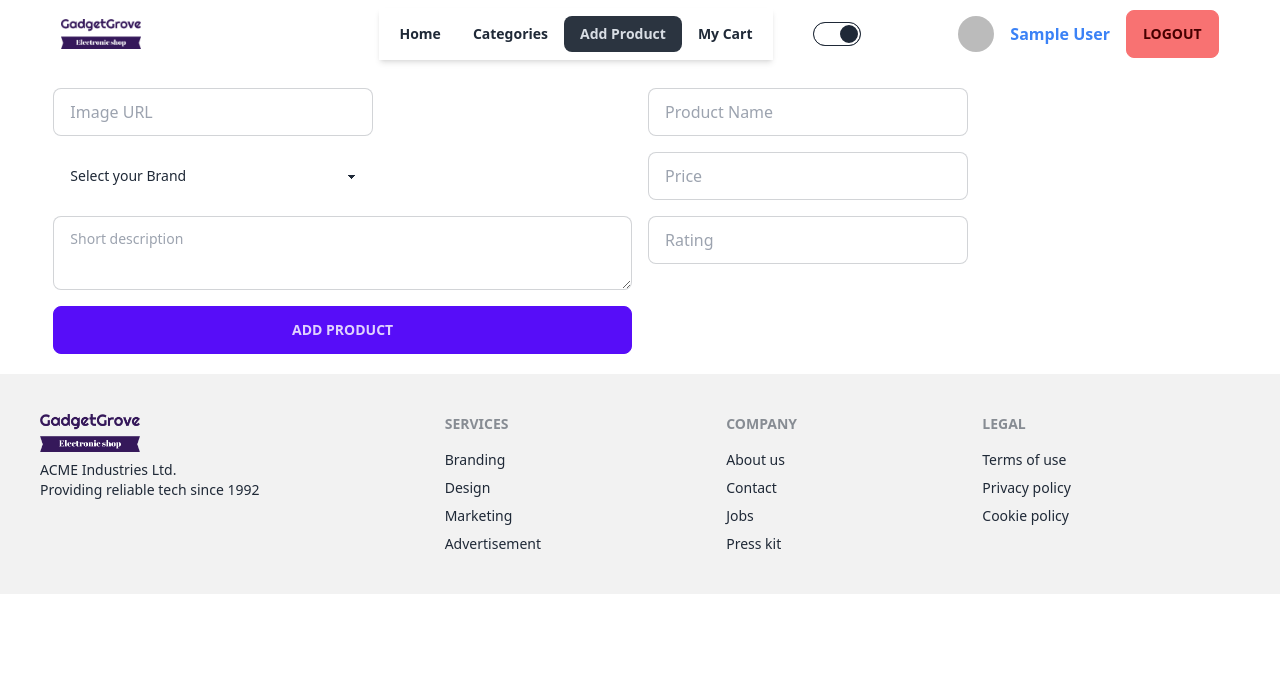
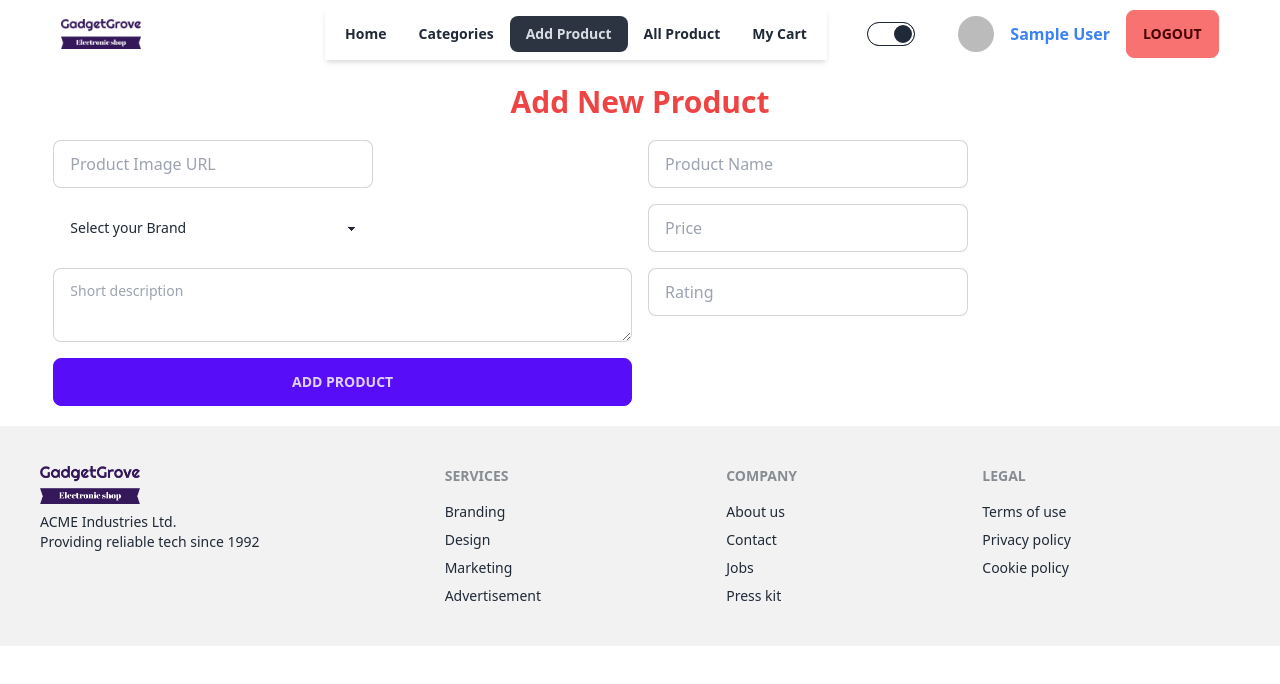
Before and after one commit to programmerfaruk/frontend, a React (Vite) app: page /addProduct in a window 1280 px wide. Shown: the top 684 px of the page. Built offline with nearby package versions, Linux system fonts and the light colour scheme; no server answers; sample sign-in values are in the browser's storage.

Commit message:
find single product by id

```diff
--- a/package.json
+++ b/package.json
@@ -18,7 +18,8 @@
     "react-hot-toast": "^2.4.1",
     "react-icons": "^4.11.0",
     "react-router-dom": "^6.16.0",
-    "sort-by": "^1.2.0"
+    "sort-by": "^1.2.0",
+    "sweetalert2": "^11.7.32"
   },
   "devDependencies": {
     "@types/react": "^18.2.15",
--- a/src/Pages/AddProduct/AddProduct.jsx
+++ b/src/Pages/AddProduct/AddProduct.jsx
@@ -1,7 +1,9 @@
-import { useState } from 'react';
+import { useState, useRef } from 'react';
+import Swal from 'sweetalert2';
 
 const AddProduct = () => {
     const [selectedBrand, setSelectedBrand] = useState('');
+    const formRef = useRef(); // Create a ref for the form element
 
     const handleSelectChange = (e) => {
         setSelectedBrand(e.target.value);
@@ -9,7 +11,7 @@ const AddProduct = () => {
 
     const handleAddProduct = (e) => {
         e.preventDefault();
-        const form = e.target;
+        const form = formRef.current;
         const photo = form.photo.value;
         const product = form.product.value;
         const price = form.price.value;
@@ -34,16 +36,30 @@ const AddProduct = () => {
             body: JSON.stringify(newProduct)
         })
             .then(res => res.json())
-            .then(product => console.log(product))
+            .then(data => {
+                if(data.insertedId){
+                    Swal.fire({
+                        title: 'Success!',
+                        text: 'New Product Added',
+                        icon: 'success',
+                        confirmButtonText: 'ok'
+                    });
+
+                    // Reset the form using the formRef
+                    form.reset();
+                    setSelectedBrand("defaultChecked");
+                }
+            })
     };
 
     return (
         <div>
-            <form className="grid grid-cols-2 w-11/12 mx-auto gap-4 my-5" onSubmit={handleAddProduct}>
-                <input name="photo" type="text" placeholder="Image URL" className="input input-bordered w-full max-w-xs" />
+            <h1 className='text-center text-3xl my-4 font-semibold text-red-500'>Add New Product</h1>
+            <form ref={formRef} className="grid grid-cols-2 w-11/12 mx-auto gap-4 my-5" onSubmit={handleAddProduct}>
+                <input name="photo" type="text" placeholder="Product Image URL" className="input input-bordered w-full max-w-xs" />
                 <input name="product" type="text" placeholder="Product Name" className="input input-bordered w-full max-w-xs" />
                 <select className="select w-full max-w-xs" onChange={handleSelectChange}>
-                    <option disabled selected>Select your Brand</option>
+                    <option disabled defaultChecked selected>Select your Brand</option>
                     <option value="Apple">Apple</option>
                     <option value="Samsung">Samsung</option>
                     <option value="Sony">Sony</option>
--- a/src/Route/router.jsx
+++ b/src/Route/router.jsx
@@ -10,6 +10,7 @@ import AddProduct from "../Pages/AddProduct/AddProduct";
 import MyCart from "../Pages/MyCart/MyCart";
 import PrivateRoute from "./PrivateRoute";
 import ProductDetails from "../components/Products/ProductDetails";
+import AllProducts from "../components/Products/AllProducts";
 
 export const myRoute = createBrowserRouter([
     {
@@ -34,6 +35,11 @@ export const myRoute = createBrowserRouter([
                 element: <Categories></Categories>,
             },
             {
+                path: "/allProduct",
+                element: <AllProducts></AllProducts>,
+                loader: ()=> fetch("http://localhost:5001/product")
+            },
+            {
                 path: "/categories/categoriesDetails/:id",
                 element: <PrivateRoute><CategoryDetails></CategoryDetails></PrivateRoute>,
                 loader: ({params})=> fetch(`http://localhost:5001/categories/categoriesDetails/${params.id}`)
@@ -47,8 +53,9 @@ export const myRoute = createBrowserRouter([
                 element: <PrivateRoute><MyCart></MyCart></PrivateRoute>,
             },
             {
-                path: "/productDetails/:name",
+                path: "/productDetails/:id",
                 element: <PrivateRoute><ProductDetails></ProductDetails></PrivateRoute>,
+                loader: ({params})=> fetch(`http://localhost:5001/product/${params.id}`)
             },
 
         ]
--- a/src/components/Navbar/Navbar.jsx
+++ b/src/components/Navbar/Navbar.jsx
@@ -12,6 +12,7 @@ const Navbar = () => {
         <li><NavLink to="/">Home</NavLink></li>
         <li><NavLink to="/categories">Categories</NavLink></li>
         <li><NavLink to="/addProduct">Add Product</NavLink></li>
+        <li><NavLink to="/allProduct">All Product</NavLink></li>
         <li><NavLink to="/myCart">My Cart</NavLink></li>
     </>
 
--- /dev/null
+++ b/src/components/Products/AllProducts.jsx
@@ -0,0 +1,16 @@
+import { useLoaderData } from "react-router-dom";
+import Products from "./Products";
+
+const AllProducts = () => {
+    const allProduct = useLoaderData()
+    console.log(allProduct);
+    return (
+        <div className="grid grid-col-1 md:grid-cols-2 gap-5 w-11/12 mx-auto">
+            {
+                allProduct.map(product => <Products key={product._id} product={product}></Products>)
+            }
+        </div>
+    );
+};
+
+export default AllProducts;
--- a/src/components/Products/ProductDetails.jsx
+++ b/src/components/Products/ProductDetails.jsx
@@ -1,10 +1,16 @@
 import { useLoaderData } from "react-router-dom";
 
-const ProductDetails = ({product}) => {
-    console.log(product);
+const ProductDetails = () => {
+    const singleProduct = useLoaderData()
+    console.log(singleProduct);
     return (
-        <div>
-            product Details {product?.name}
+        <div className="w-10/12 mx-auto text-left font-semibold text-2xl">
+            <h1 className="text-3xl text-blue-600">Product Info:</h1>
+            <img src={singleProduct.photo} className="block mx-auto w-[350px]" alt="" />
+            <h2 className="text-orange-500">Product Name: {singleProduct.product}</h2>
+            <h3>Short Description: {singleProduct.short}</h3>
+            <p>Price: ${singleProduct.price}</p>
+            <p>Rating:{singleProduct.rating}</p>
         </div>
     );
 };
--- a/src/components/Products/Products.jsx
+++ b/src/components/Products/Products.jsx
@@ -7,13 +7,13 @@ const Products = ({product}) => {
     console.log(product);
     return (
         <div className="card card-side bg-base-100 shadow-xl">
-            <figure><img src="/images/stock/photo-1635805737707-575885ab0820.jpg" alt="Movie" /></figure>
+            <figure><img src={product.photo} className="w-[250px] p-4" alt="Product" /></figure>
             <div className="card-body">
-                <h2 className="card-title">{product.name}</h2>
+                <h2 className="card-title">{product.product}</h2>
                 <div  className="badge badge-secondary"><span>Brand: </span> {product.brand}</div>
                 <p>Price: {product.price}</p>
                 <div className="card-actions justify-end">
-                    <Link  to={`/productDetails/${product.name}`}><button className="btn btn-primary">Details</button></Link>
+                    <Link  to={`/productDetails/${product._id}`}><button className="btn btn-primary">Details</button></Link>
                     <button className="btn btn-primary">Add to Cart</button>
                     <button className="btn btn-primary">Update Product</button>
                 </div>
```
Also changed, not shown: 1 other file (tests, documents, lock files or other folders).
